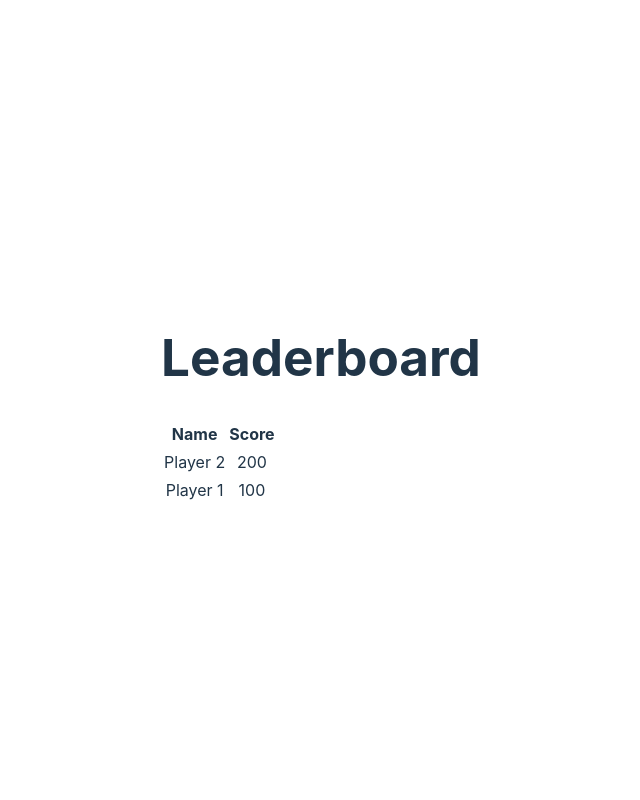
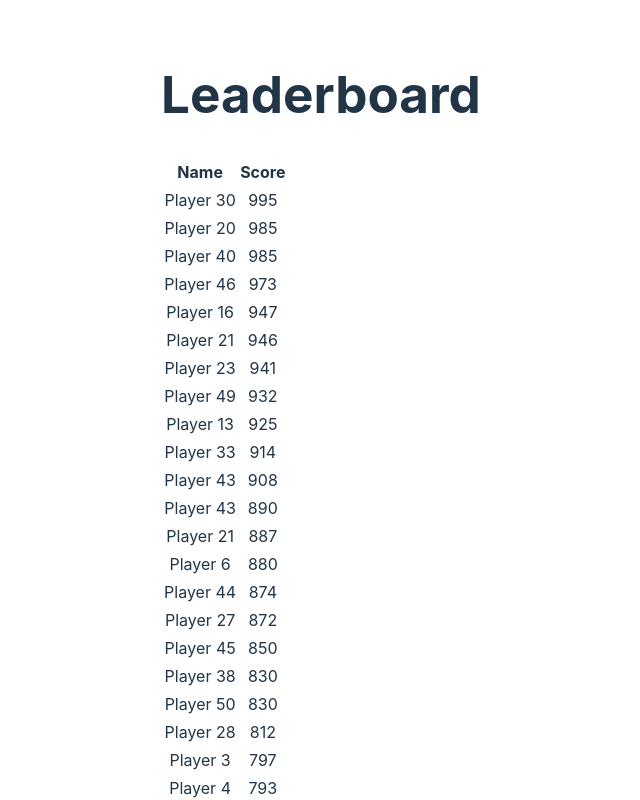
Before and after one commit to auchiya/leader-share, a React (Vite) app: page / in a window 1280 px wide. Shown: the top 800 px of the page, without its empty margins (319-959 px from the left). Built offline with nearby package versions, Linux system fonts and the light colour scheme.

Commit message:
more players

```diff
--- a/src/App.jsx
+++ b/src/App.jsx
@@ -3,6 +3,15 @@ import Leaderboard from "./Leaderboard";
 import { players } from "./Player";
 
 function App() {
+  // Generate 50 players
+  for (let i = 3; i <= 50; i++) {
+    players.push({
+      name: `Player ${i}`,
+      nickname: `P${i}`,
+      score: Math.floor(Math.random() * 1000), // Random score between 0 and 1000
+    });
+  }
+
   const sortedPlayers = players.sort((a, b) => b.score - a.score);
 
   return (
--- a/src/Player.ts
+++ b/src/Player.ts
@@ -1,10 +1,11 @@
 export type Player = {
   name: string;
+  nickname: string;
   score: number;
 };
 
 export const players: Player[] = [
-  { name: "Player 1", score: 100 },
-  { name: "Player 2", score: 200 },
+  { name: "Player 1", nickname: "P1", score: 100 },
+  { name: "Player 2", nickname: "P2", score: 200 },
   // ...
 ];
```
